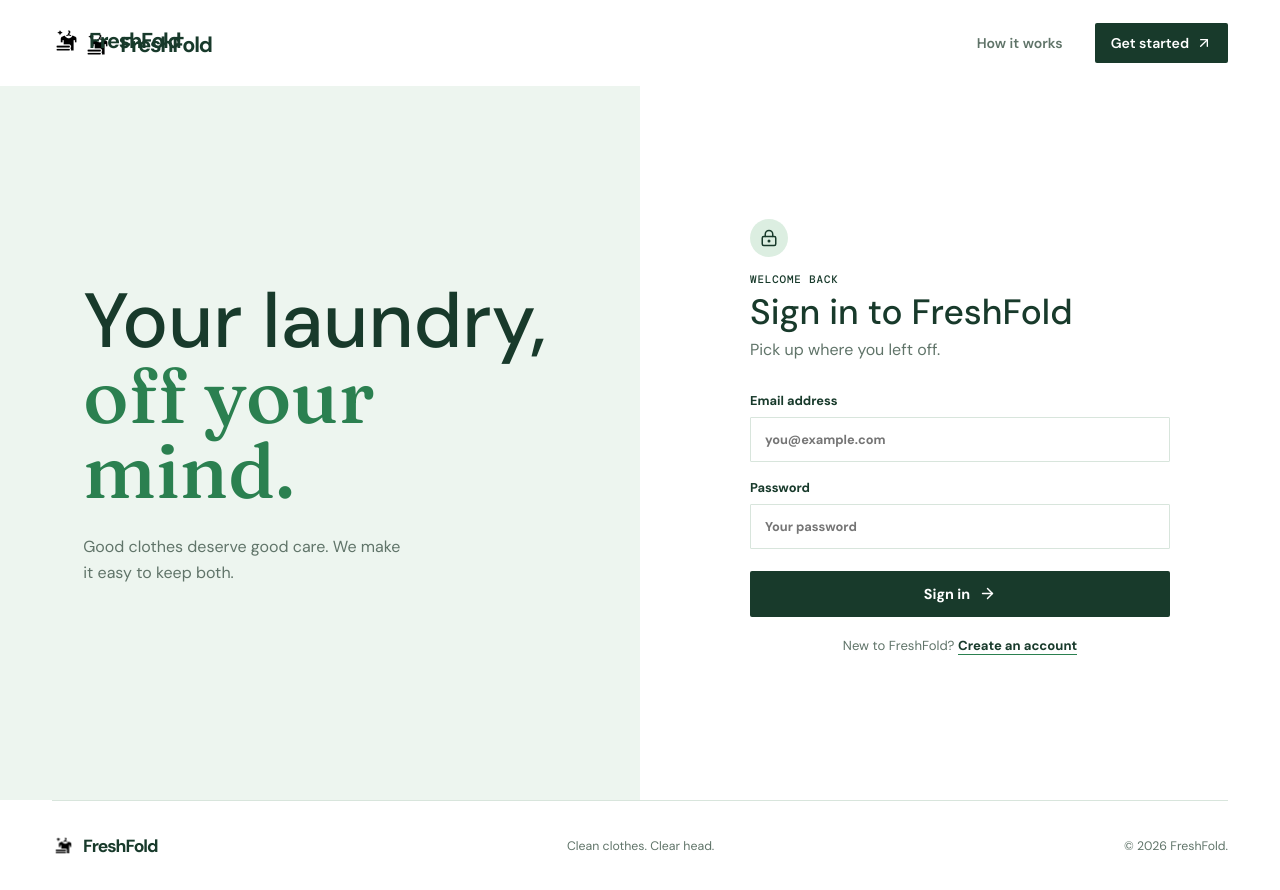
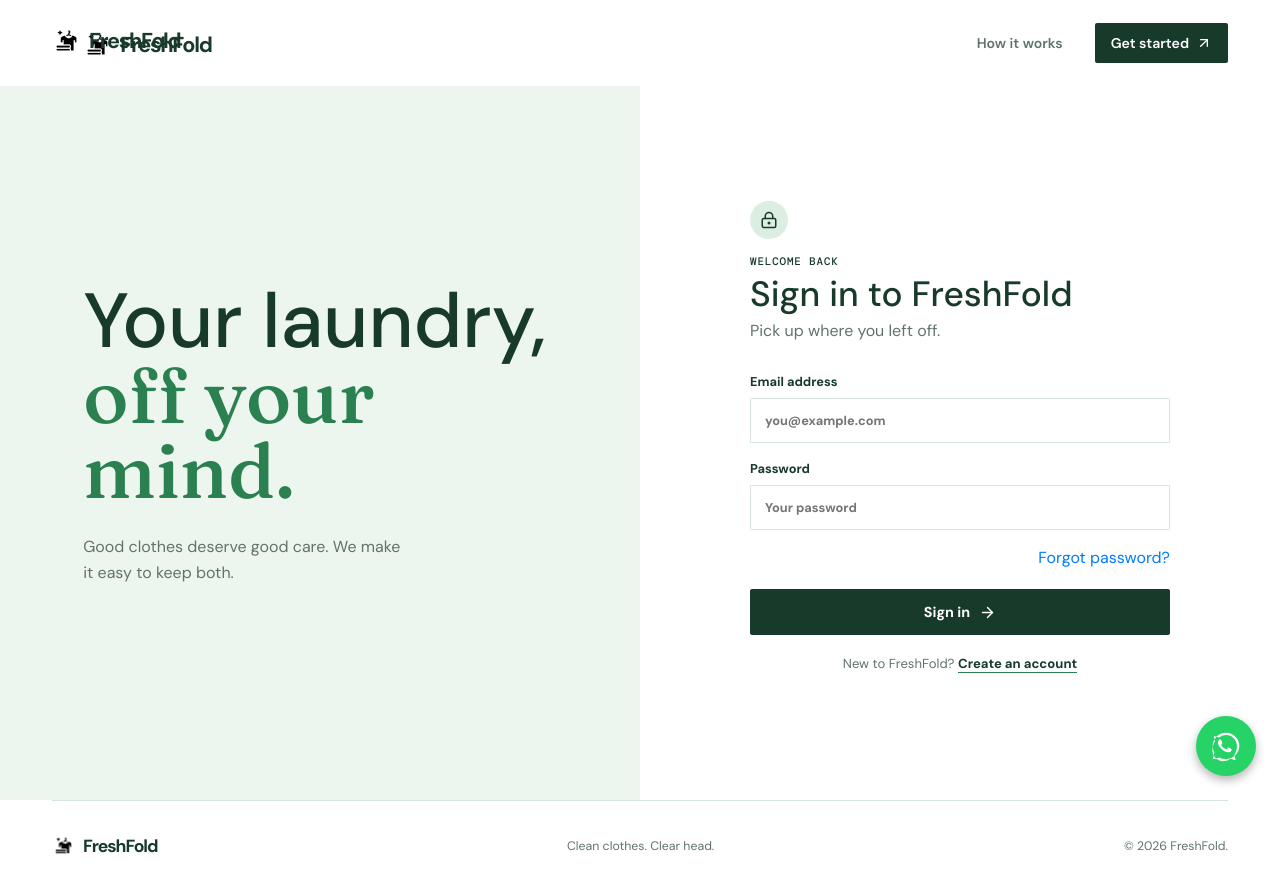
Before and after one commit to chiwetaluchioma04-coder/Laundry-app-capstone-project-, a React (Vite) app in the folder Frontend/: page /login in a window 1280 px wide. Built offline with nearby package versions, Linux system fonts and the light colour scheme.

Commit message:
Implement WhatsApp and forgotten password features

```diff
--- a/Frontend/src/App.jsx
+++ b/Frontend/src/App.jsx
@@ -1,8 +1,14 @@
 import { AuthProvider } from './context/AuthContext'
 import AppRoutes from './routes/AppRoutes'
+import WhatsAppButton from './components/WhatsAppButton'
 import './styles.css'
 import './brand-theme.css'
 
 export default function App() {
-  return <AuthProvider><AppRoutes /></AuthProvider>
+  return (
+    <AuthProvider>
+      <AppRoutes />
+      <WhatsAppButton />
+    </AuthProvider>
+  )
 }
--- /dev/null
+++ b/Frontend/src/components/WhatsAppButton.jsx
@@ -0,0 +1,40 @@
+import React from 'react';
+
+const WhatsAppButton = () => {
+  // Replace this placeholder with your actual copied WhatsApp Group Invite Link
+  const groupInviteUrl = "https://chat.whatsapp.com/HE9UcoaTmaEBIx9ljTdbCT?s=cl&p=i&mlu=0&ilr=4";
+
+  return (
+    <a
+      href={groupInviteUrl}
+      target="_blank"
+      rel="noopener noreferrer"
+      style={{
+        position: 'fixed',
+        bottom: '24px',
+        right: '24px',
+        backgroundColor: '#25D366',
+        color: '#fff',
+        borderRadius: '50%',
+        width: '60px',
+        height: '60px',
+        display: 'flex',
+        alignItems: 'center',
+        justifyContent: 'center',
+        boxShadow: '0px 4px 10px rgba(0,0,0,0.3)',
+        zIndex: 9999, // Keeps it on top of all page elements
+        transition: 'transform 0.2s ease-in-out',
+      }}
+      onMouseEnter={(e) => e.currentTarget.style.transform = 'scale(1.1)'}
+      onMouseLeave={(e) => e.currentTarget.style.transform = 'scale(1)'}
+      aria-label="Join our WhatsApp Group"
+    >
+      {/* Official WhatsApp SVG Icon */}
+      <svg width="32" height="32" viewBox="0 0 24 24" fill="currentColor">
+        <path d="M12.004 2c-5.51 0-9.996 4.486-9.996 9.998 0 1.763.459 3.479 1.33 4.996L2 22l5.166-1.354c1.47.8 3.119 1.219 4.834 1.216h.004c5.51 0 9.996-4.486 9.996-9.998C22.004 6.486 17.514 2 12.004 2zm0 1.792c4.526 0 8.204 3.68 8.208 8.206 0 2.19-.573 4.321-1.656 6.196l-.363.578 1.077 3.932-4.019-1.055-.558.331a8.163 8.163 0 0 1-4.693 1.46c-4.528 0-8.208-3.68-8.213-8.208-.002-2.19.571-4.323 1.656-6.2l.363-.577-1.078-3.931 4.02 1.054.557-.331a8.16 8.16 0 0 1 4.691-1.459zM8.51 7.629c-.19-.422-.39-.43-.57-.438-.147-.006-.316-.006-.485-.006-.169 0-.443.063-.675.316-.232.253-.886.865-.886 2.11 0 1.245.907 2.448 1.033 2.617.127.17 1.785 2.726 4.323 3.822.604.261 1.074.417 1.442.534.607.193 1.158.165 1.594.1.485-.072 1.49-.608 1.701-1.194.21-.587.21-1.09.147-1.194-.063-.105-.232-.169-.485-.296-.253-.127-1.49-.735-1.722-.819-.232-.084-.401-.127-.57.127-.169.253-.654.819-.802.988-.147.17-.295.19-.548.063-.253-.127-1.07-.394-2.036-1.254-.752-.67-1.26-1.5-1.408-1.753-.147-.253-.016-.39.111-.516.114-.113.253-.296.38-.443.127-.147.169-.253.253-.422.084-.169.042-.317-.021-.443-.063-.127-.554-1.334-.764-1.838z"/>
+      </svg>
+    </a>
+  );
+};
+
+export default WhatsAppButton;
--- a/Frontend/src/pages/public/LoginPage.jsx
+++ b/Frontend/src/pages/public/LoginPage.jsx
@@ -50,6 +50,9 @@ export default function LoginPage() {
 				{error && <ErrorMessage message={error} />}
 				<label>Email address<input name="email" type="email" value={form.email} onChange={update} placeholder="you@example.com" required /></label>
 				<label>Password<input name="password" type="password" value={form.password} onChange={update} placeholder="Your password" required /></label>
+				<div style={{ textAlign: 'right', marginBottom: '1rem' }}>
+					<Link to="/forgot-password" style={{ color: '#007bff', textDecoration: 'none' }}>Forgot password?</Link>
+				</div>
 				<button className="button button-dark full-button" disabled={busy}>{busy ? 'Signing in...' : 'Sign in'} <ArrowRight size={17} /></button>
 				<p className="form-foot">New to FreshFold? <Link to="/register">Create an account</Link></p>
 			</form>
--- a/Frontend/src/routes/AppRoutes.jsx
+++ b/Frontend/src/routes/AppRoutes.jsx
@@ -7,6 +7,7 @@ import DeliveryNotificationBanner from '../components/common/DeliveryNotificatio
 import LandingPage from '../pages/public/LandingPage'
 import AboutPage from '../pages/public/AboutPage'
 import LoginPage from '../pages/public/LoginPage'
+import ForgotPasswordPage from '../pages/public/ForgotPasswordPage'
 import CreateAccountPage from '../pages/public/CreateAccountPage'
 import CustomerDashboardPage from '../pages/customer/CustomerDashboardPage'
 import CreateOrderPage from '../pages/customer/CreateOrderPage'
@@ -28,6 +29,7 @@ function Layout() {
 			<Route path="/" element={<LandingPage />} />
 			<Route path="/about" element={<AboutPage />} />
 			<Route path="/login" element={<LoginPage />} />
+			<Route path="/forgot-password" element={<ForgotPasswordPage />} />
 			<Route path="/register" element={<CreateAccountPage />} />
 			<Route element={<ProtectedRoute role="customer" />}>
 				<Route path="/dashboard" element={<CustomerDashboardPage />} />
```
Also changed, not shown: Frontend/src/pages/public/ForgotPasswordPage.jsx (added).
